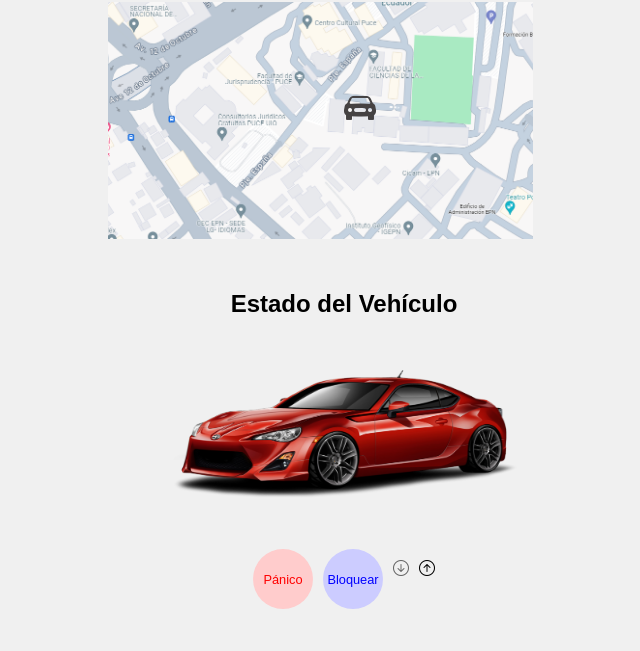
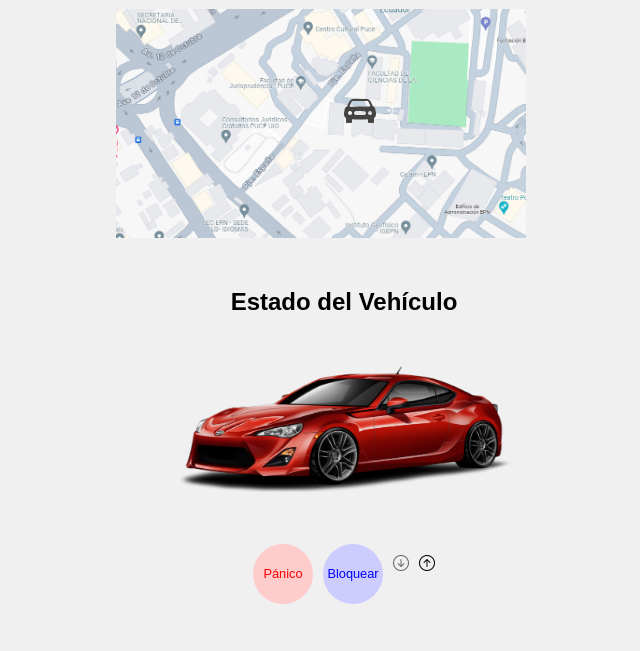
Before and after one commit to Steve-p-Dev/SistemaVehicular, a plain HTML site: page mapa.html in a window 1280 px wide. Shown: the part 149-800 px from the top of the page, without its empty margins (296-936 px from the left). Drawn offline with nearby package versions, Linux system fonts and the light colour scheme.

Commit message:
Add files via upload

```diff
--- a/styles.css
+++ b/styles.css
@@ -232,7 +232,7 @@ body {
     flex-direction: column;
     align-items: center;
     justify-content: center;
-    height: 100vh; /* Altura total de la pantalla */
+    padding: 20px;
 }
 
 /* Estilos generales para mapa.html */
```
